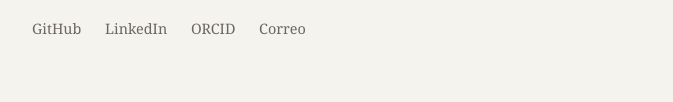
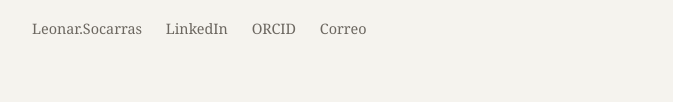
Before and after one commit to leonar-socarras/leonar-socarras.github.io, a plain HTML site: page index.html in a window 1280 px wide. Shown: the part 211-313 px from the top of the page, without its empty margins (302-975 px from the left). Drawn offline with Linux system fonts and the light colour scheme.

Commit message:
Update GitHub link text to 'Leonar.Socarras'

```diff
--- a/index.html
+++ b/index.html
@@ -40,7 +40,7 @@
     <div class="titulo">Investigador en IA, PLN, ciencia de datos e innovación educativa</div>
     <div class="lugar">Valledupar, Colombia</div>
     <nav class="enlaces">
-      <a href="https://github.com/leonarsomo" target="_blank" rel="noopener">GitHub</a>
+      <a href="https://github.com/leonarsomo" target="_blank" rel="noopener">Leonar.Socarras</a>
       <a href="https://www.linkedin.com/in/leonarsocarrasmolina/" target="_blank" rel="noopener">LinkedIn</a>
       <a href="https://orcid.org/0000-0003-0601-9151" target="_blank" rel="noopener">ORCID</a>
       <a href="mailto:leonarsomo@unisabana.edu.co">Correo</a>
```
